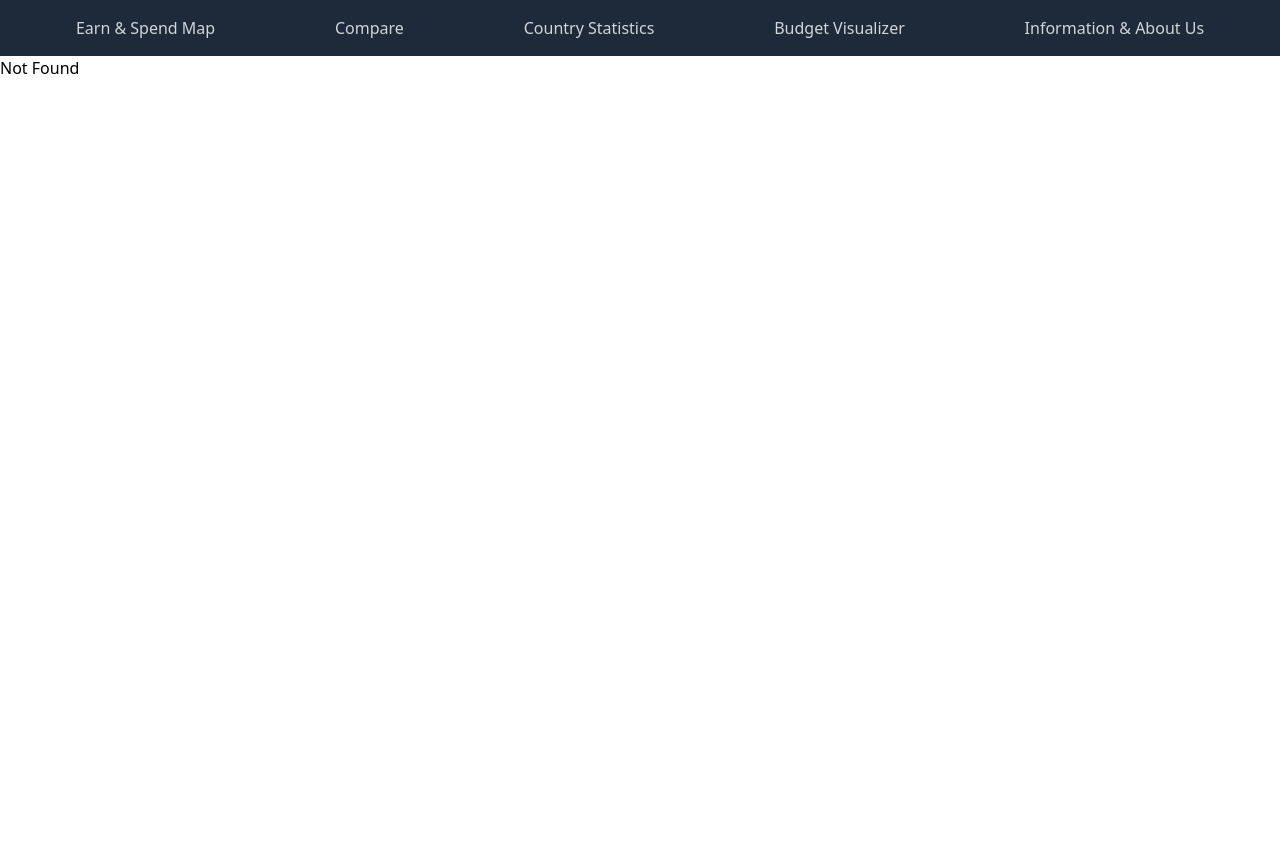
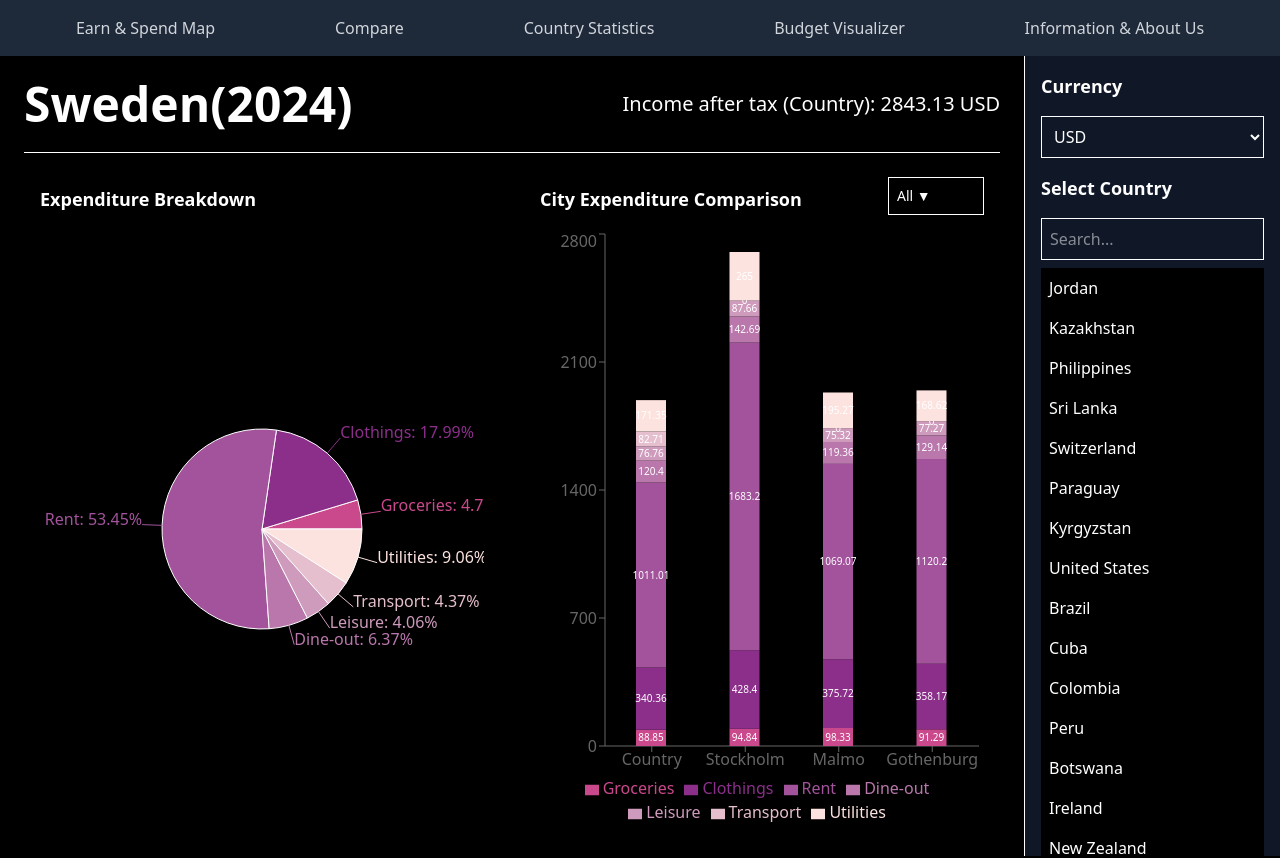
Before and after one commit to Juin28/Income_Expense_Atlas, a React (Vite) app: page /country-statistics/country in a window 1280 px wide. Before the commit this address had no page. Shown: the top 858 px of the page. Before the commit the page ends 800 px from the top, so only its background shows below. Built offline with nearby package versions, Linux system fonts and the light colour scheme.

Commit message:
Add the feature that page will navigate to correspond visualization by url in the format http://localhost:5173/country-statistics/country?countryName=CAN if the country code is valid

```diff
--- a/src/App.jsx
+++ b/src/App.jsx
@@ -14,7 +14,7 @@ function App() {
       <Route path="/" element={<Layout />}>
         <Route index element={<EarnAndSpendPage />} />
         <Route path="/country-compare" element={<CountryComparePage />} />
-        <Route path="/country-statistics" element={<CountryStatisticPage />} />
+        <Route path="/country-statistics/country" element={<CountryStatisticPage />} />
         <Route path="/budget-visualizer" element={<BudgetVisualizerPage />} />
         <Route path="/information" element={<InformationPage />} />
         <Route path="*" element={<div>Not Found</div>} />
--- a/src/pages/CountryStatisticPage.jsx
+++ b/src/pages/CountryStatisticPage.jsx
@@ -1,4 +1,4 @@
-import React, { useState } from "react";
+import React, { useState, useEffect } from "react";
 import {
     PieChart,
     Pie,
@@ -12,6 +12,7 @@ import {
     ResponsiveContainer,
     LabelList, Label
 } from "recharts";
+import {useLocation} from "react-router-dom";
 import data from "../data/data_latest.json";
 
 const COLORS = ["#8B2F8A", "#A2539B", "#B977AC", "#CA498C", "#CF9BBD", "#E6BFCE", "#FDE3DF"];
@@ -51,6 +52,7 @@ export default function CountryStatisticPage() {
 
     const processedData = roundValues(data);
 
+    const { search } = useLocation();  // Get the search query from the URL
     const [selectedCountry, setSelectedCountry] = useState("SWE");
     const [selectedCategory, setSelectedCategory] = useState("All");
     const [currency, setCurrency] = useState("USD");
@@ -71,6 +73,17 @@ export default function CountryStatisticPage() {
 
         return pieData.length > 0; // Only include countries with valid pieData
     });
+
+    // Extract the countryName from URL query parameter
+    useEffect(() => {
+        const params = new URLSearchParams(search);
+        // This countryName is actually contryCode
+        const countryCode = params.get("countryName");
+
+        if (validCountries.includes(countryCode)) {
+            setSelectedCountry(countryCode);  // Set selected country from query parameter
+        }
+    }, [search]); // This hook will run whenever the URL changes
 
     const countryData = processedData[selectedCountry] || { country: {}, cities: {} };
     const latestData = countryData.country || {};
```
